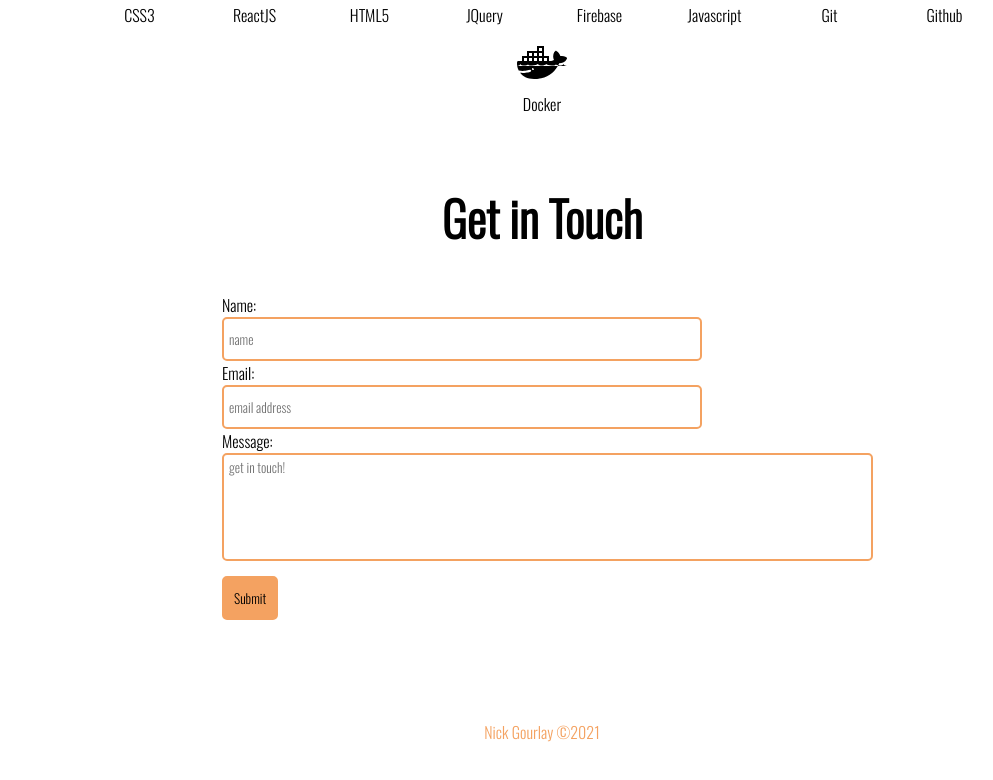
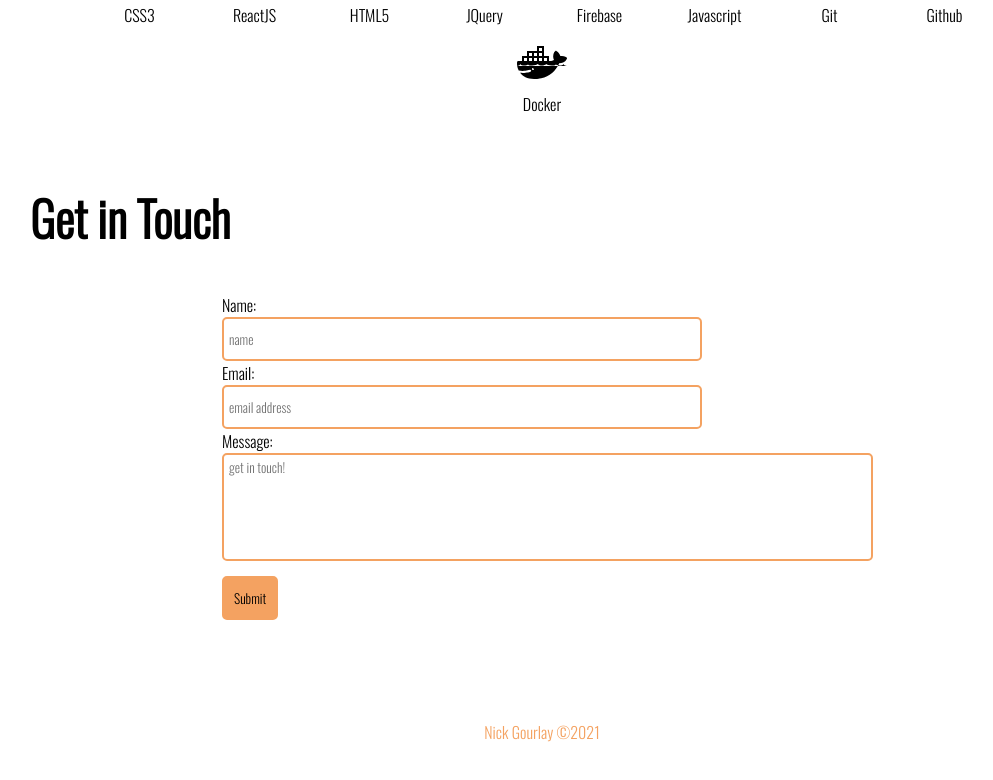
Before and after one commit to NicholG90/portfolio, a React (Create React App) app: page / in a window 1280 px wide. Shown: the part 3964-4744 px from the top of the page, without its empty margins (98-1091 px from the left). Built offline with nearby package versions, Linux system fonts and the light colour scheme.

Commit message:
fixing styling on contact

```diff
--- a/src/contact.js
+++ b/src/contact.js
@@ -24,8 +24,9 @@ const ContactForm = () => {
     alert(result.status);
   };
   return (
+    <>
+    <h2 className={styles.contactHeader}>Get in Touch</h2>
     <div id="contactform" className={styles.contactForm}>
-      <h2 className={styles.contactHeader}>Get in Touch</h2>
     <form onSubmit={handleSubmit} id="contact" className={styles.form}>
       <div className={styles.input}>
         <label htmlFor="name">Name:</label>
@@ -42,6 +43,7 @@ const ContactForm = () => {
       <button type="submit" className={styles.submit}>{status}</button>
     </form>
   </div>
+  </>
   );
 };
 
--- a/src/contact.module.css
+++ b/src/contact.module.css
@@ -59,4 +59,5 @@ textarea {
 
   .contactHeader {
     font-size: 3rem;
+    margin-left: 10vw;
   }
```
